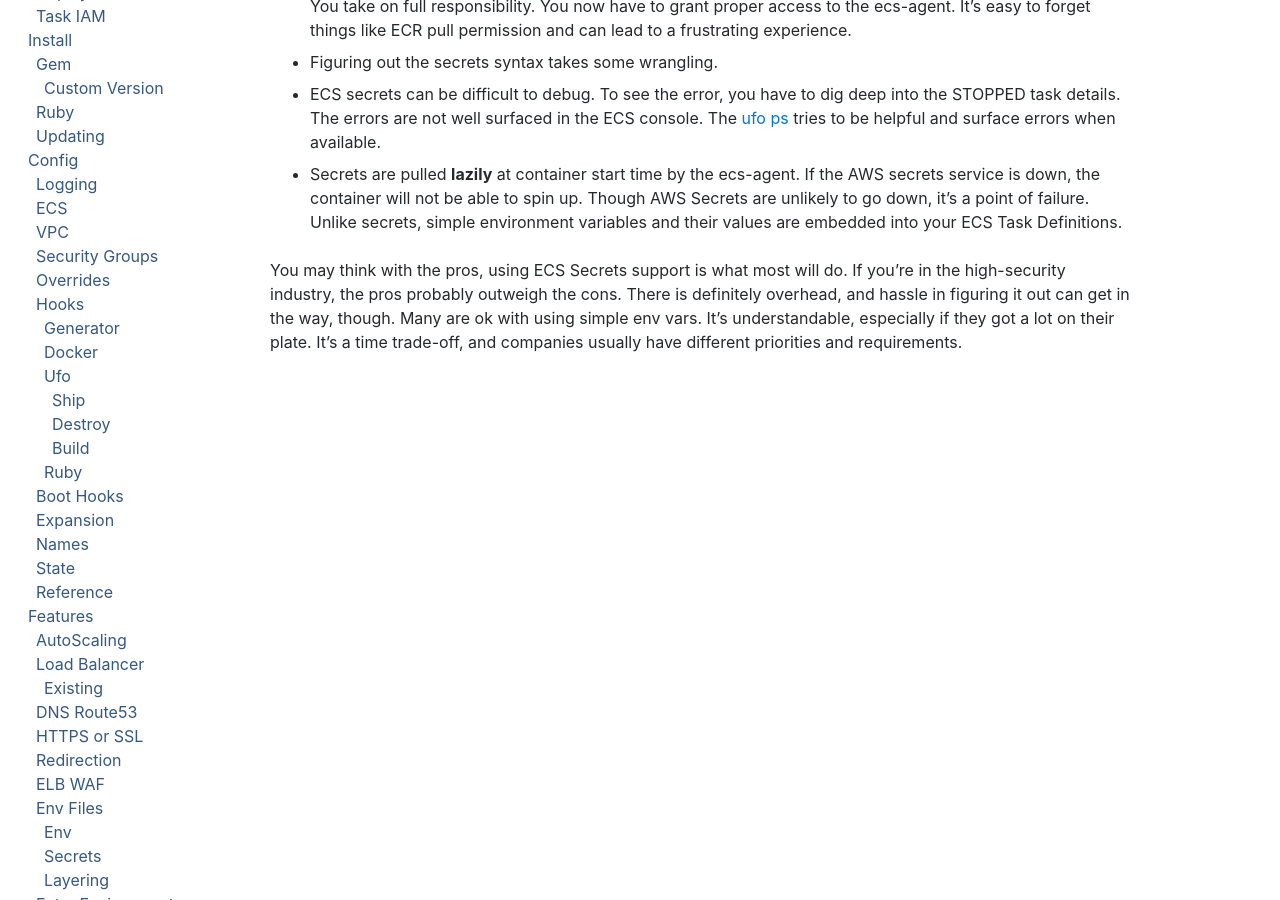
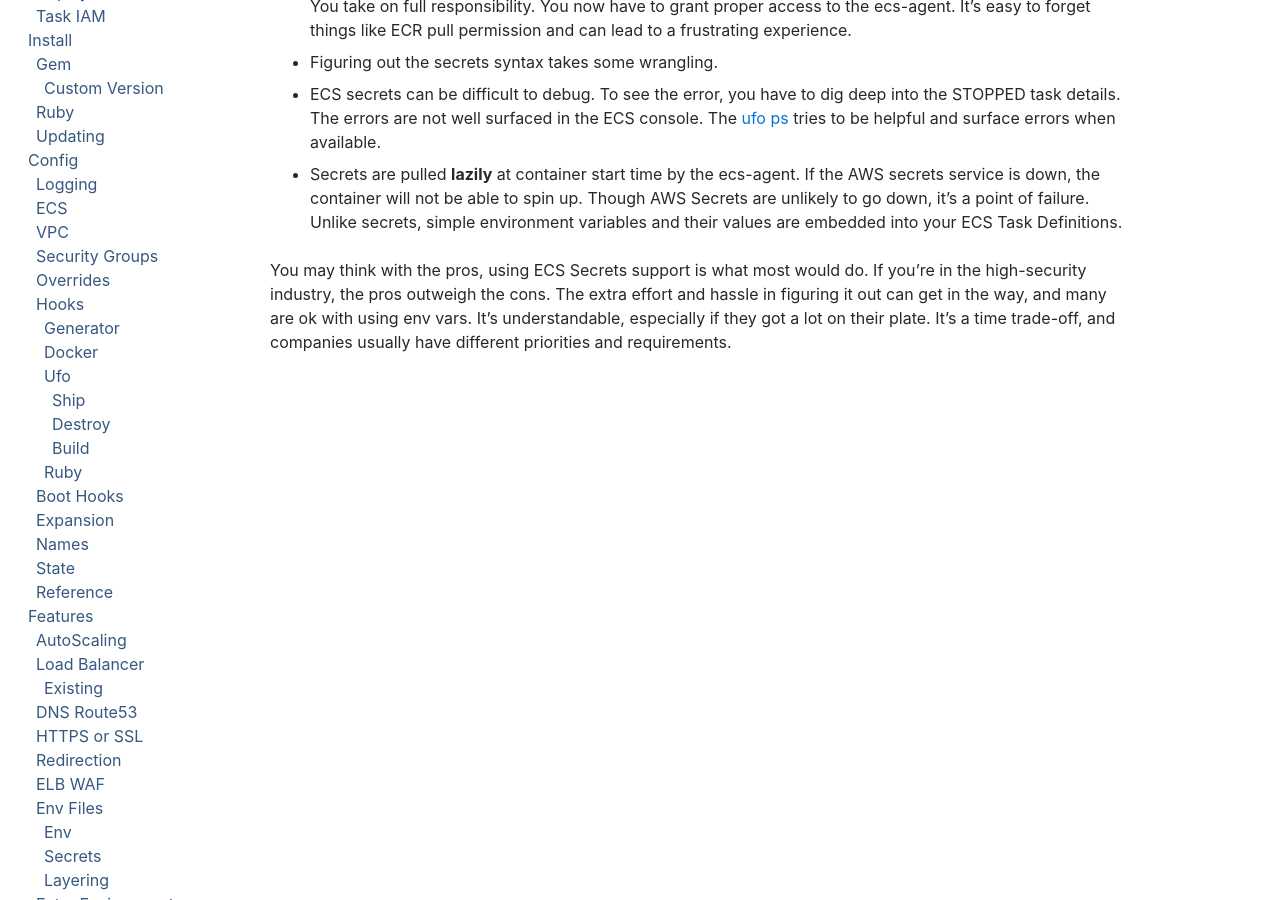
Before and after one commit to boltops-tools/ufo-docs, a Jekyll site: the page built from _docs/more/secrets-pros-and-cons.md, in a window 1280 px wide and 900 px high, scrolled down 629 px. Built offline with Jekyll 4.4.1, drawn with Linux system fonts in a browser that asks for light colours; cached includes are drawn as plain includes; a script that is not in the unit is left out.

Commit message:
Update secrets-pros-and-cons.md

```diff
--- a/_docs/more/secrets-pros-and-cons.md
+++ b/_docs/more/secrets-pros-and-cons.md
@@ -24,4 +24,4 @@
 * ECS secrets can be difficult to debug. To see the error, you have to dig deep into the STOPPED task details. The errors are not well surfaced in the ECS console. The [ufo ps]({% link _reference/ufo-ps.md %}) tries to be helpful and surface errors when available.
 * Secrets are pulled **lazily** at container start time by the ecs-agent. If the AWS secrets service is down, the container will not be able to spin up. Though AWS Secrets are unlikely to go down, it's a point of failure. Unlike secrets, simple environment variables and their values are embedded into your ECS Task Definitions.
 
-You may think with the pros, using ECS Secrets support is what most will do. If you're in the high-security industry, the pros probably outweigh the cons. There is definitely overhead, and hassle in figuring it out can get in the way, though. Many are ok with using simple env vars. It's understandable, especially if they got a lot on their plate. It's a time trade-off, and companies usually have different priorities and requirements.
+You may think with the pros, using ECS Secrets support is what most would do. If you're in the high-security industry, the pros outweigh the cons. The extra effort and hassle in figuring it out can get in the way, and many are ok with using env vars. It's understandable, especially if they got a lot on their plate. It's a time trade-off, and companies usually have different priorities and requirements.
```
